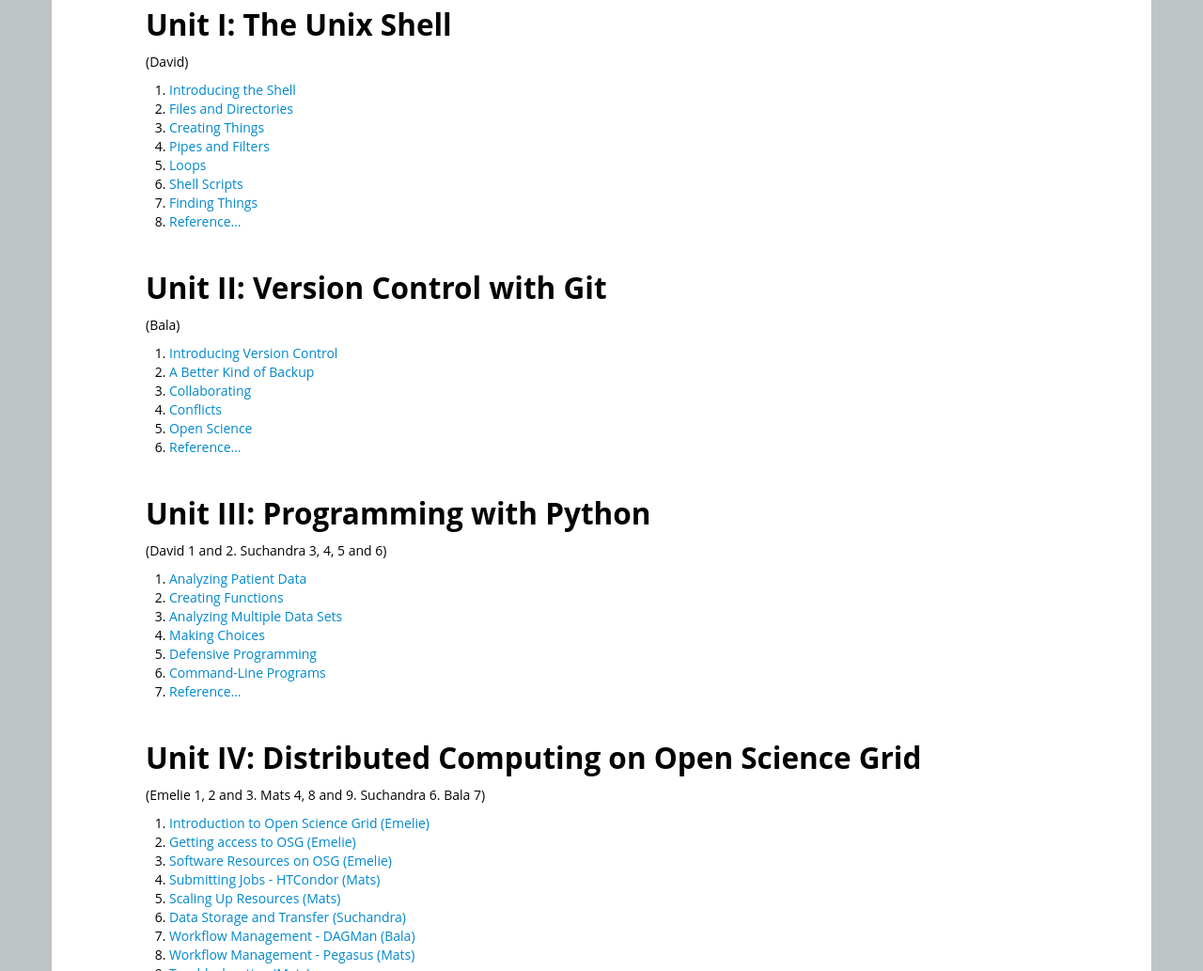
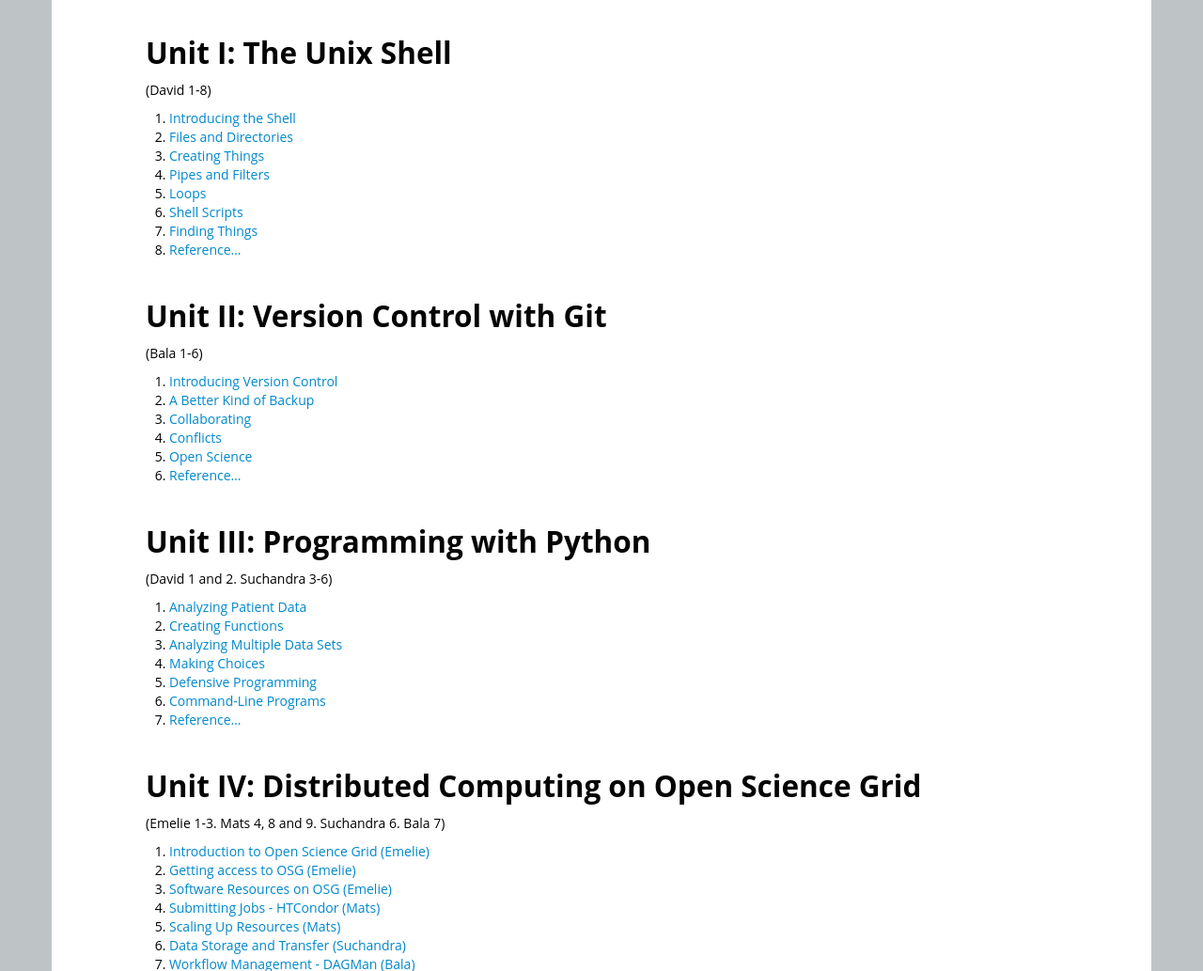
Before and after one commit to SWC-OSG-Workshop/2015-03-03-iupui, a Jekyll site: the page built from contents.md, in a window 1280 px wide and 1400 px high. Shown: the part 367-1400 px from the top of the window at 94% size. Built offline with Jekyll 4.4.1, drawn with Linux system fonts in a browser that asks for light colours.

Commit message:
edit contents.md file

```diff
--- a/contents.md
+++ b/contents.md
@@ -6,9 +6,10 @@
 
 
 ## [Introduction](intro.html)
+(Bala)
 
 ## Unit I: [The Unix Shell ](novice/shell/index.html)
-(David)
+(David 1-8)
 
 1.  [Introducing the Shell](novice/shell/00-intro.html)
 2.  [Files and Directories](novice/shell/01-filedir.html)
@@ -20,7 +21,7 @@
 8.  [Reference...](novice/ref/01-shell.html)
 
 ## Unit II: [Version Control with Git ](novice/git/index.html)
-(Bala)
+(Bala 1-6)
 
 1.  [Introducing Version Control](novice/git/00-intro.html)
 2.  [A Better Kind of Backup](novice/git/01-backup.html)
@@ -30,7 +31,7 @@
 6.  [Reference...](novice/ref/02-git.html)
 
 ## Unit III: [Programming with Python ](novice/python/index.html)
-(David 1 and 2. Suchandra 3, 4, 5 and 6)
+(David 1 and 2. Suchandra 3-6)
 
 1.  [Analyzing Patient Data](novice/python/01-numpy.html)
 2.  [Creating Functions](novice/python/02-func.html)
@@ -41,7 +42,7 @@
 7.  [Reference...](novice/ref/03-python.html)
 
 ## Unit IV: [Distributed Computing on Open Science Grid](novice/DHTC/index.html)
-(Emelie 1, 2 and 3. Mats 4, 8 and 9. Suchandra 6. Bala 7)
+(Emelie 1-3. Mats 4, 8 and 9. Suchandra 6. Bala 7)
 
 1.  [Introduction to Open Science Grid  (Emelie) ](novice/DHTC/01-IntroGrid.html)
 2.  [Getting access to OSG   (Emelie) ](novice/DHTC/02-ssh.html)
```
